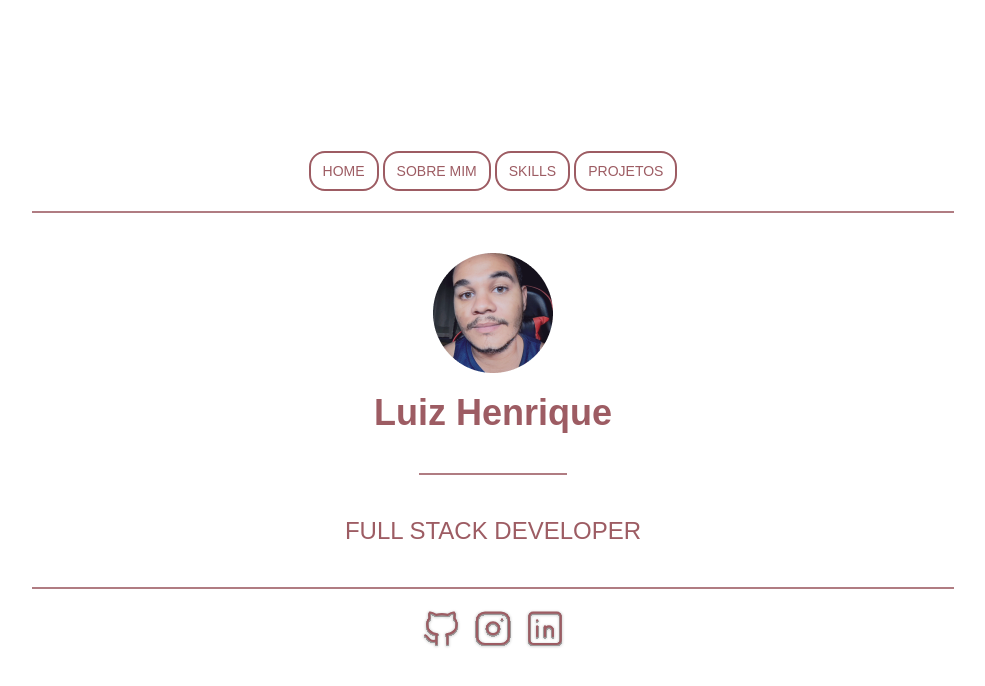
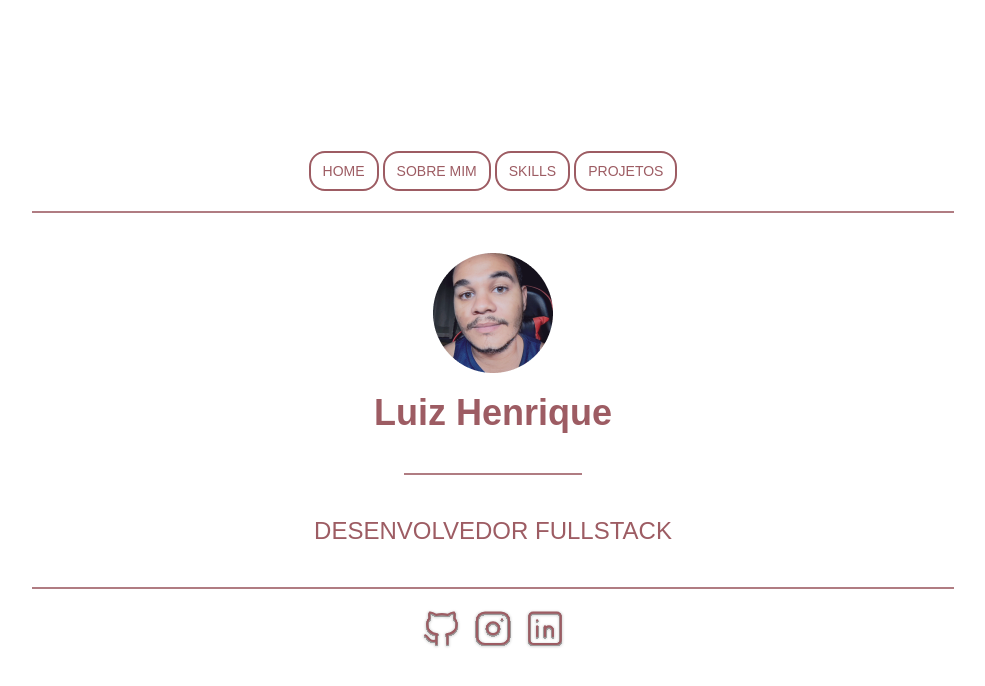
Before and after one commit to LuizHenri16/meuPortfolio, a Next.js app: page /home in a window 1280 px wide. Shown: the top 686 px of the page, without its empty margins (147-1132 px from the left). Built offline with nearby package versions, Linux system fonts and the light colour scheme.

Commit message:
update: nada

```diff
--- a/src/app/home/page.tsx
+++ b/src/app/home/page.tsx
@@ -19,7 +19,7 @@ export default function Home() {
                         <div className="mt-10 border border-custom-100/80 w-[20%] lg:w-[50%] sm:w-[30%] md:[40%]"></div>
 
                         <div className='mt-10 mb-5'>
-                            <h2 className='text-2xl font-medium text-custom-100'>FULL STACK DEVELOPER</h2>
+                            <h2 className='text-2xl font-medium text-custom-100'>DESENVOLVEDOR FULLSTACK</h2>
                         </div>
                     </main >
                 </Template>
```
